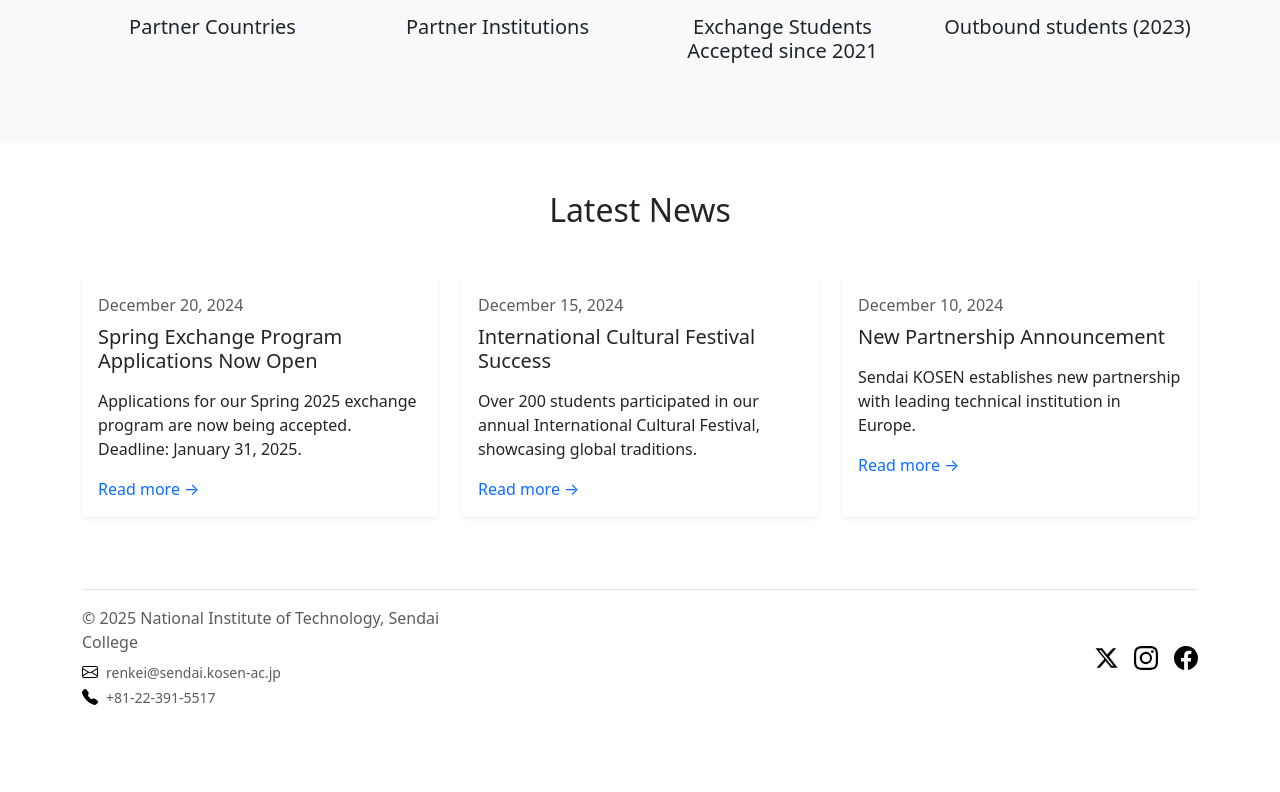
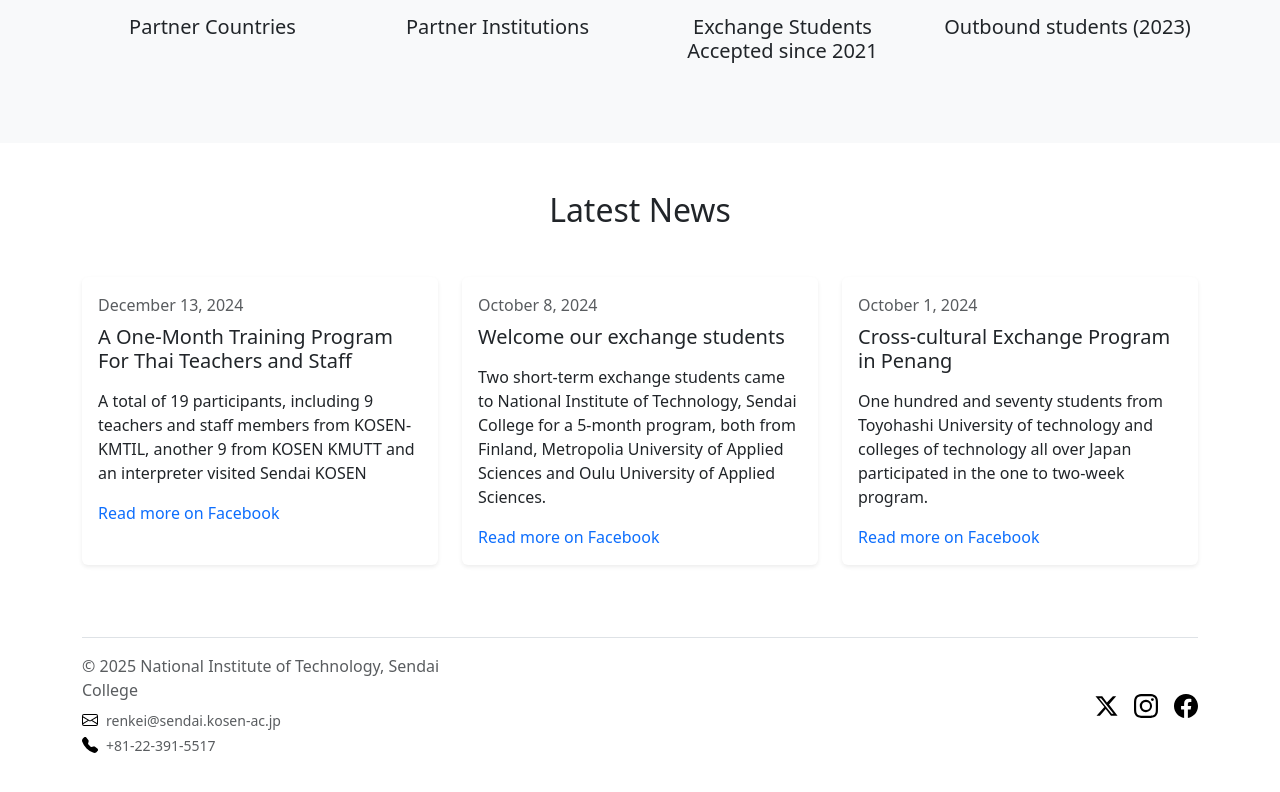
Before and after one commit to WanakitsamphanTh/international-affair, a Next.js app: page /en in a window 1280 px wide. Shown: the part 755-1547 px from the top of the page. Before the commit the page ends 1503 px from the top, so only its background shows below. Built offline with nearby package versions, Linux system fonts and the light colour scheme.

Commit message:
Edit /en/page.js

```diff
--- a/src/app/en/page.js
+++ b/src/app/en/page.js
@@ -21,9 +21,9 @@ function Hero() {
             International Affairs Section
           </h1>
           <p className="lead fw-bold mb-4">Welcome to Sendai KOSEN</p>
-          <p className="lead mb-4" style={{textAlign: "justify"}}>
+          <p className="lead mb-4" style={{ textAlign: "justify" }}>
             We are determined to make our exchange programs inspiring and meaningful for all the international students we welcome here.
-            <br/>We greatly appreciate your interest in our college.
+            <br />We greatly appreciate your interest in our college.
           </p>
         </div>
       </div>
@@ -58,25 +58,34 @@ function Stats() {
   );
 }
 
-function LatestNews() {
+function getLatestNews(number) {
   const news = [
     {
-      date: "December 20, 2024",
-      title: "Spring Exchange Program Applications Now Open",
-      description: "Applications for our Spring 2025 exchange program are now being accepted. Deadline: January 31, 2025."
+      date: "December 13, 2024",
+      title: "A One-Month Training Program For Thai Teachers and Staff",
+      description: "A total of 19 participants, including 9 teachers and staff members from KOSEN-KMTIL, another 9 from KOSEN KMUTT and an interpreter visited Sendai KOSEN",
+      link: "https://www.facebook.com/International.NITSC/posts/pfbid02sxjFeC7wbPkmdboxRdXFSvDkTpJp3xmp4RhECEo5PDvpTRjnTa2k9x4tWS86h3JPl"
     },
     {
-      date: "December 15, 2024",
-      title: "International Cultural Festival Success",
-      description: "Over 200 students participated in our annual International Cultural Festival, showcasing global traditions."
+      date: "October 8, 2024",
+      title: "Welcome our exchange students",
+      description: "Two short-term exchange students came to National Institute of Technology, Sendai College for a 5-month program, both from Finland, Metropolia University of Applied Sciences and Oulu University of Applied Sciences.",
+      link: "https://www.facebook.com/International.NITSC/posts/pfbid02U4xmEYHhWftMEEynHscwvnH9vsVApfkjqe5Qv3m79W9u3SXyUHop9gVdrFrbvxd2l"
     },
     {
-      date: "December 10, 2024",
-      title: "New Partnership Announcement",
-      description: "Sendai KOSEN establishes new partnership with leading technical institution in Europe."
+      date: "October 1, 2024",
+      title: "Cross-cultural Exchange Program in Penang",
+      description: "One hundred and seventy students from Toyohashi University of technology and colleges of technology all over Japan participated in the one to two-week program. ",
+      link: "https://www.facebook.com/International.NITSC/posts/pfbid02r2niGTWx1kAUegz8YPdb9g7uiY9HEaVzg7HXYXGykimd8iGbSWBCVft5cfjHfqGZl"
     }
   ];
 
+  return news;
+}
+
+function LatestNews() {
+
+  const news = getLatestNews(3);
   return (
     <div className="py-5">
       <div className="container">
@@ -89,7 +98,7 @@ function LatestNews() {
                   <div className="text-muted mb-2">{item.date}</div>
                   <h5 className="card-title mb-3">{item.title}</h5>
                   <p className="card-text">{item.description}</p>
-                  <a href="#" className="text-decoration-none">Read more →</a>
+                  <a href={item.link} className="text-decoration-none">Read more on Facebook</a>
                 </div>
               </div>
             </div>
```
